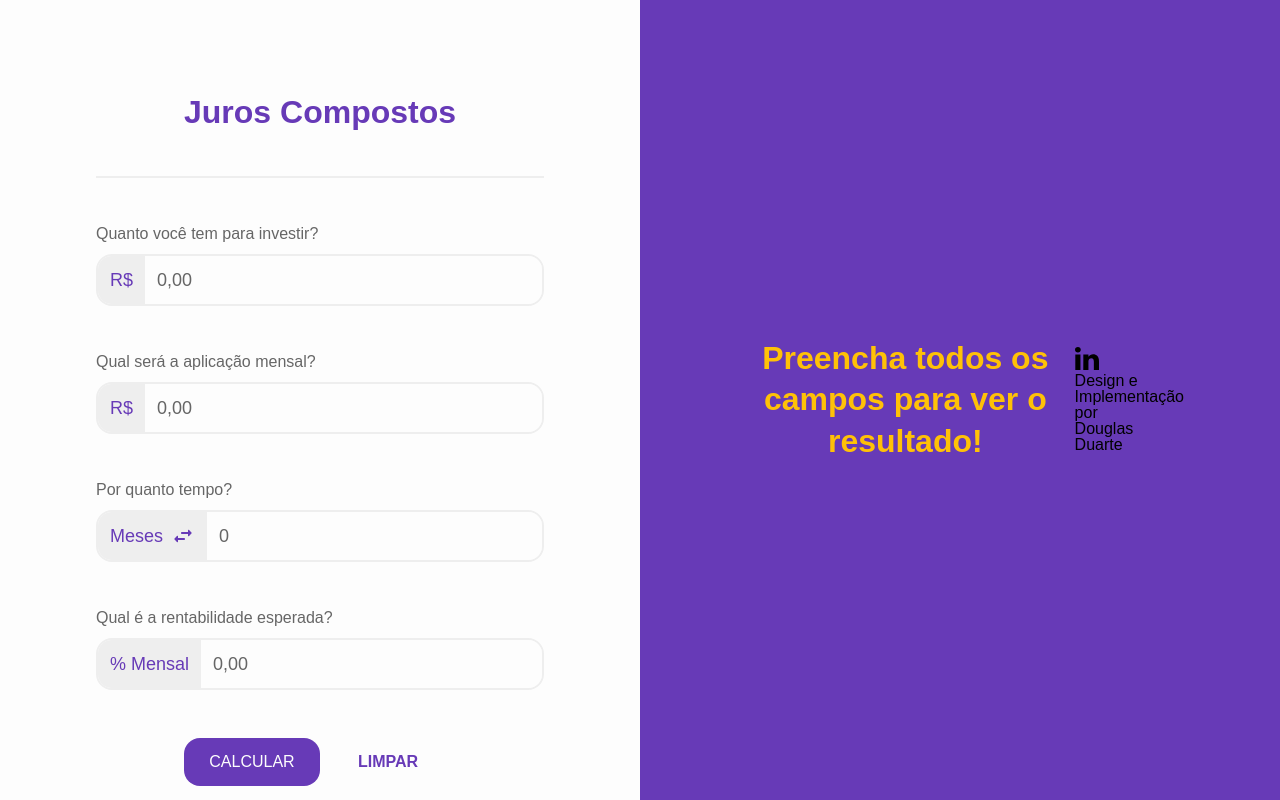
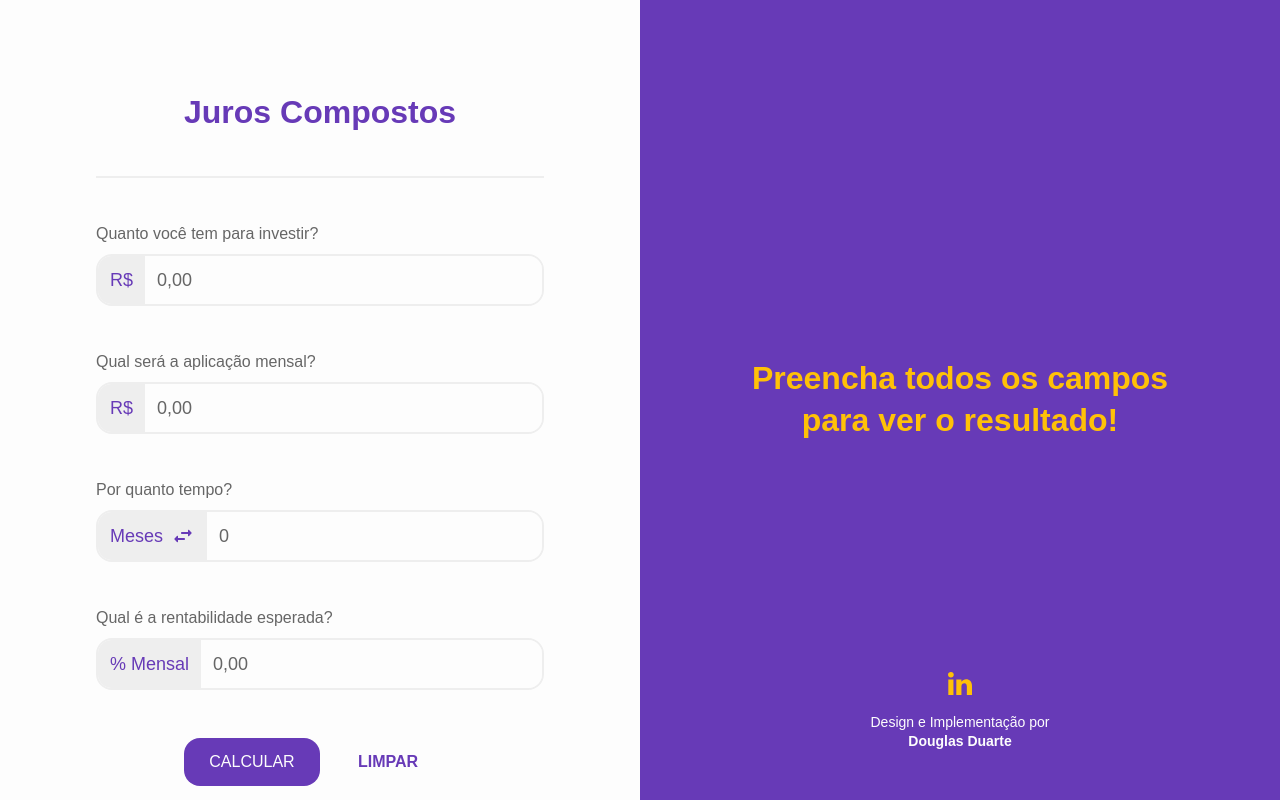
Before and after one commit to dougDuarte/juros-compostos, a plain HTML site: page index.html in a window 1280 px wide. Drawn offline with Linux system fonts and the light colour scheme.

Commit message:
Update style.css

```diff
--- a/style.css
+++ b/style.css
@@ -178,6 +178,7 @@ fieldset {
 
 .info_section {
     background-color: var(--main_color);
+    position: relative;
     display: flex;
     align-items: center;
     justify-content: center;
@@ -236,6 +237,34 @@ fieldset {
     color: var(--main_color_brighter);
 }
 
+/*FOOTER*/
+
+footer {
+    position: absolute;
+    bottom: 48px;
+    display: flex;
+    flex-direction: column;
+    align-items: center;
+    row-gap: 12px;
+    font-size: 14px;
+    text-align: center;
+    line-height: 1.4;
+    color: var(--bright_color);
+}
+
+footer a {
+    fill: var(--secondary_color);
+    transition: 0.3s transform;
+}
+
+footer a:hover {
+    transform: scale(1.2);
+}
+
+footer p span {
+    font-weight: 700;
+}
+
 /*QUERY*/
 
 @media screen and (max-width: 1024px) {
@@ -246,6 +275,10 @@ fieldset {
 
     .form_container, .info_section {
         width: 100%;
+    }
+
+    .info_section {
+        height: 720px;
     }
 }
 
```
